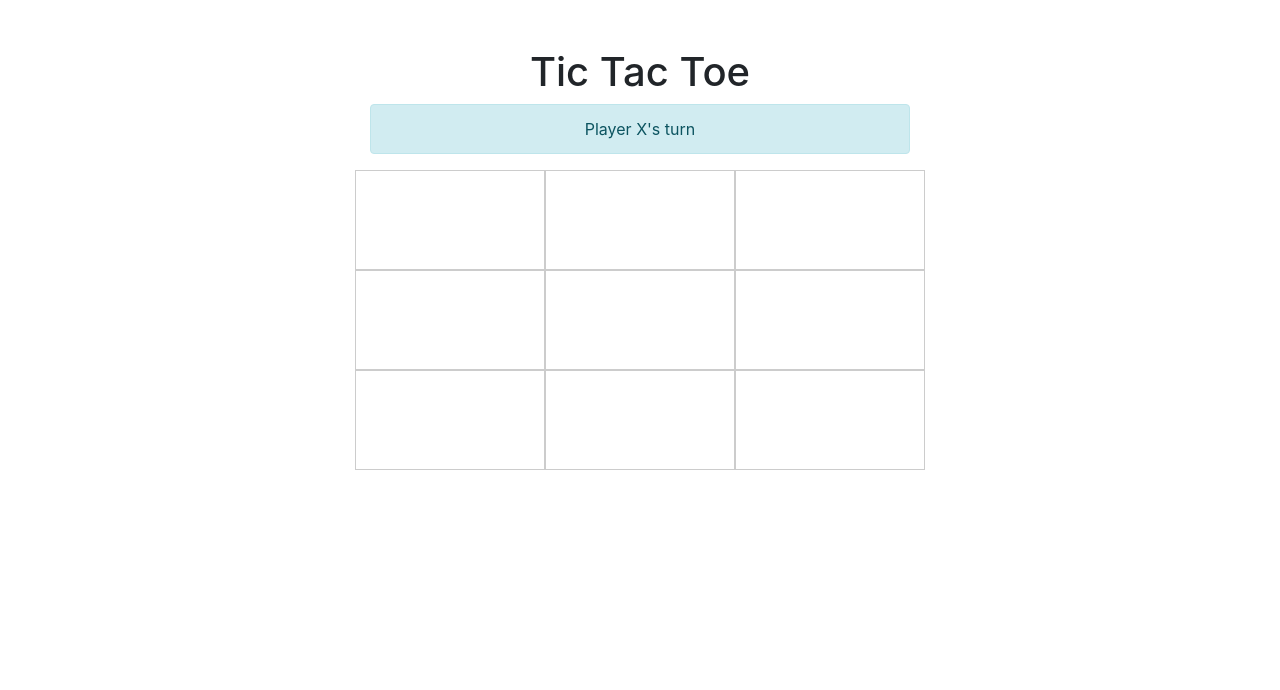
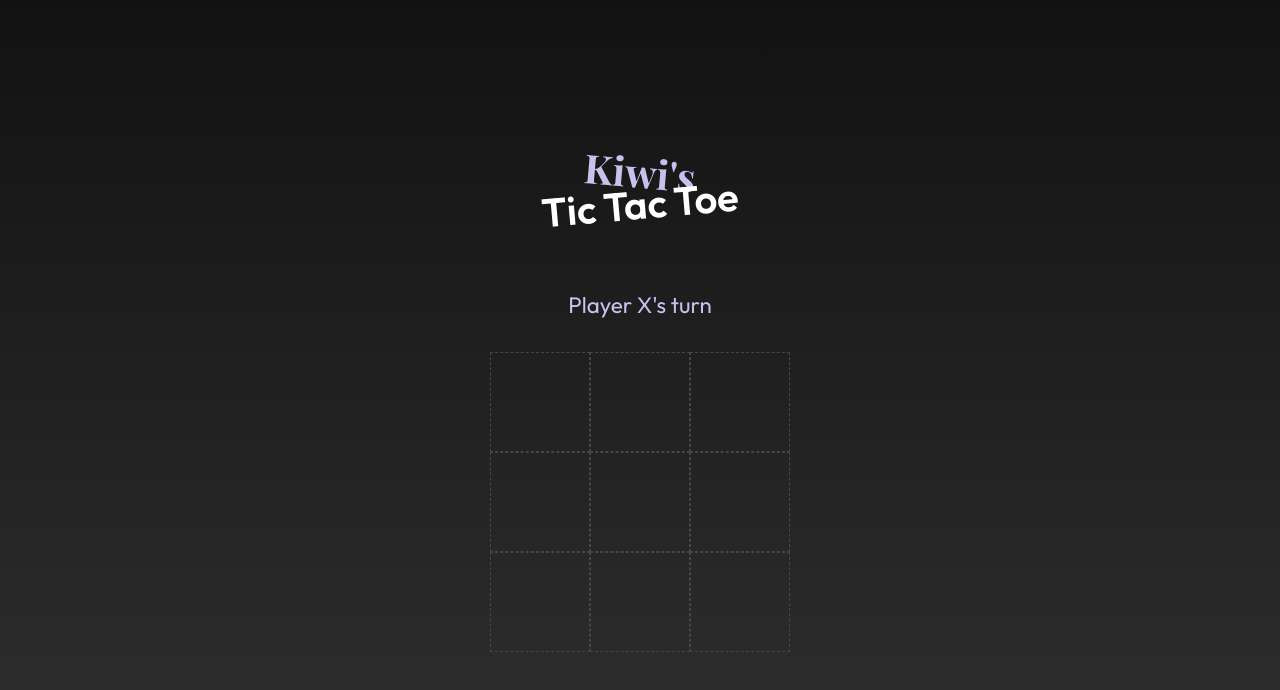
Before and after one commit to kiwizu3/kiwi-runner, a plain HTML site: page index.html in a window 1280 px wide. Drawn offline with nearby package versions, Linux system fonts and the light colour scheme; a web font is replaced by a local one.

Commit message:
Style Updates

```diff
--- a/index.html
+++ b/index.html
@@ -7,53 +7,122 @@
     <title>Tic Tac Toe</title>
     <link rel="stylesheet" href="https://stackpath.bootstrapcdn.com/bootstrap/4.5.2/css/bootstrap.min.css">
     <style>
+        @import url('https://fonts.googleapis.com/css2?family=Gabarito:wght@800&family=Outfit:wght@100;400;600&family=Playfair+Display:wght@400;700&display=swap');
+
+        html,
+        body {
+            background: rgb(18, 18, 18);
+            background: linear-gradient(180deg, rgba(18, 18, 18, 1) 0%, rgba(46, 46, 46, 1) 93%, rgb(51, 51, 51) 100%);
+            height: 100%;
+            font-family: 'Outfit', sans-serif !important;
+        }
+
+        .title-font {
+            color: #fff;
+            font-family: 'Playfair Display', serif;
+        }
+
+        .font-tic-tac-toe {
+            font-family: 'Gabarito', sans-serif !important;
+        }
+
+        .fw-700 {
+            font-weight: 700 !important;
+        }
+
+        .fw-600 {
+            font-weight: 600 !important;
+        }
+
+        .fw-400 {
+            font-weight: 400 !important;
+        }
+
         .cell {
             width: 100px;
             height: 100px;
-            font-size: 2em;
+            font-size: 4rem;
+            color: var(--primary);
+            font-weight: 600;
             text-align: center;
-            border: 1px solid #ccc;
+            border: 1px dashed #464646;
+            display: inline-block;
         }
 
         .cell:hover {
             cursor: pointer;
         }
+
+        .alert {
+            background: -webkit-linear-gradient(45deg, #fbc2eb, #a6c1ee 80%);
+            -webkit-background-clip: text;
+            -webkit-text-fill-color: transparent;
+        }
+
+        .icon-text {
+            background: -webkit-linear-gradient(45deg, #fbc2eb, #a6c1ee 80%);
+            -webkit-background-clip: text;
+            -webkit-text-fill-color: transparent;
+        }
+
+        .fs-2r {
+            font-size: 1.4rem;
+        }
+
+        .restart-btn {
+            top: 2rem;
+            left: 1.4rem;
+        }
+        .text-angle-n5{
+            rotate: 5deg;
+        }
+        .text-angle-5{
+            rotate: -5deg;
+        }
+        .text-angle-n5:hover{
+            rotate: -5deg;
+        }
+        .text-angle-5:hover{
+            rotate: 5deg;
+        }
     </style>
 </head>
 
 <body>
-    <div class="container mt-5">
-        <h1 class="text-center">Tic Tac Toe</h1>
-        <div class="row justify-content-center">
-            <div class="col-6">
-                <div class="alert alert-info text-center" id="message">Player X's turn</div>
-                <!-- <div class="d-flex flex-wrap">
-                    <div class="cell" data-cell></div>
-                    <div class="cell" data-cell></div>
-                    <div class="cell" data-cell></div>
-                    <div class="cell" data-cell></div>
-                    <div class="cell" data-cell></div>
-                    <div class="cell" data-cell></div>
-                    <div class="cell" data-cell></div>
-                    <div class="cell" data-cell></div>
-                    <div class="cell" data-cell></div>
-                </div> -->
+    <div class="container-fluid h-100">
 
-                <div class="row d-flex flex-wrap">
-                    <div class="cell col-4" data-cell></div>
-                    <div class="cell col-4" data-cell></div>
-                    <div class="cell col-4" data-cell></div>
-                    <div class="cell col-4" data-cell></div>
-                    <div class="cell col-4" data-cell></div>
-                    <div class="cell col-4" data-cell></div>
-                    <div class="cell col-4" data-cell></div>
-                    <div class="cell col-4" data-cell></div>
-                    <div class="cell col-4" data-cell></div>
+        <div class="row justify-content-center h-100">
+            <div class="col-12 my-auto">
+                <h1 class="text-center fw-700 title-font mb-n3 icon-text text-angle-n5">Kiwi's</h1>
+                <h1 class="text-center fw-700 text-white mb-5 text-angle-5">Tic Tac Toe</h1>
+                <div class="alert alert-transparent text-white text-center fw-400 fs-2r" id="message">Player X's turn
                 </div>
-                <div class="text-center mt-3">
-                    <button class="btn btn-primary" id="restartButton" data-toggle="modal" data-target="#restartModal"
-                        style="display:none;">Restart Game</button>
+
+                <div class="d-flex align-items-center flex-column font-tic-tac-toe">
+                    <div class="d-flex">
+                        <div class="cell icon-text" data-cell></div>
+                        <div class="cell icon-text" data-cell></div>
+                        <div class="cell icon-text" data-cell></div>
+                    </div>
+                    <div class="d-flex">
+                        <div class="cell icon-text" data-cell></div>
+                        <div class="cell icon-text" data-cell></div>
+                        <div class="cell icon-text" data-cell></div>
+                    </div>
+                    <div class="d-flex">
+                        <div class="cell icon-text" data-cell></div>
+                        <div class="cell icon-text" data-cell></div>
+                        <div class="cell icon-text" data-cell></div>
+                    </div>
                 </div>
+
+                <div class="position-relative">
+                    <div class="position-absolute restart-btn">
+                        <button class="btn btn-danger rounded-0 border-0" id="restartButton" data-toggle="modal"
+                            data-target="#restartModal" style="display:none;">Restart Game</button>
+                    </div>
+                </div>
+
             </div>
         </div>
     </div>
@@ -73,8 +142,9 @@
                     <p id="modalMessage">Player X wins!</p>
                 </div>
                 <div class="modal-footer">
-                    <button type="button" class="btn btn-secondary" data-dismiss="modal">Close</button>
-                    <button type="button" class="btn btn-primary" id="modalRestartButton">Restart Game</button>
+                    <button type="button" class="btn btn-dark rounded-0 border-0" data-dismiss="modal">Close</button>
+                    <button type="button" class="btn btn-danger rounded-0 border-0" id="modalRestartButton">Restart
+                        Game</button>
                 </div>
             </div>
         </div>
```
